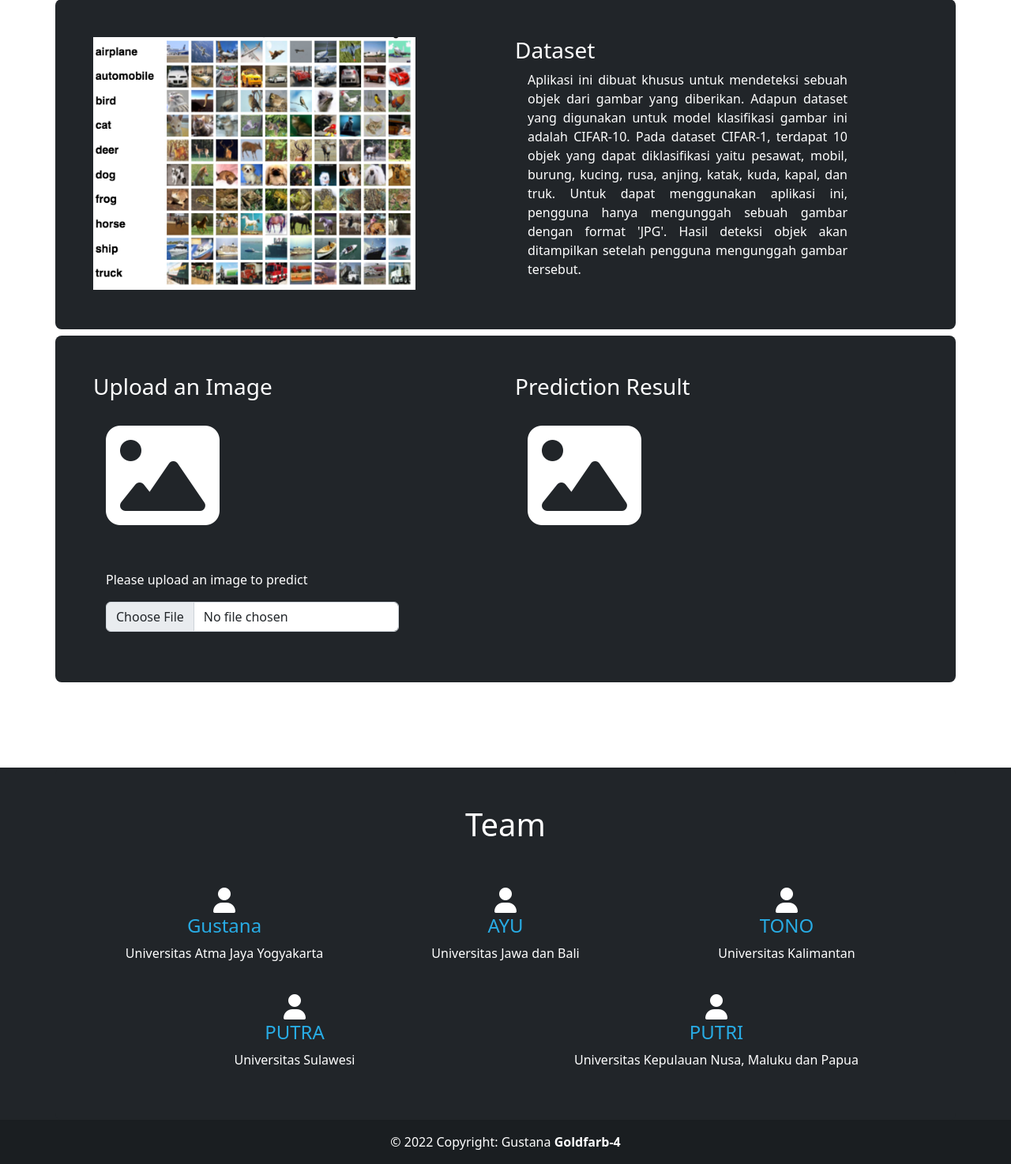
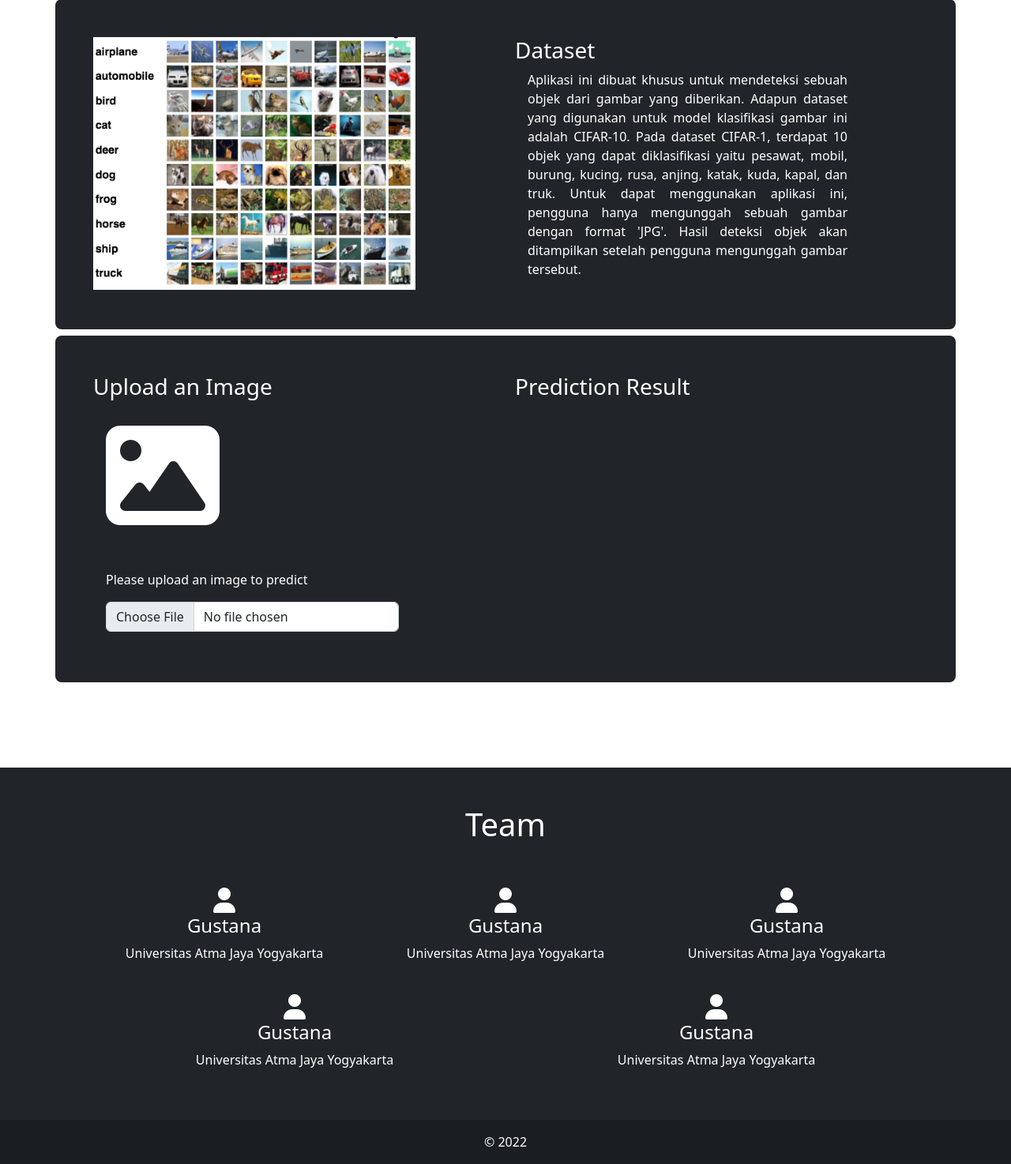
Before and after one commit to Gustana/ASK-PRO, a Python web app: template templates/index.html in a window 1280 px wide. Shown: the part 909-2383 px from the top of the page at 79% size. Run offline with Jinja, Linux system fonts and the light colour scheme; the template is opened without the code that fills it, so the values that code supplies are empty; some libraries are stand-ins or nearby versions.

Commit message:
update footer

```diff
--- a/static/js/client_side.js
+++ b/static/js/client_side.js
@@ -198,7 +198,7 @@ function isInViewport(el) {
 function onImgSelected(event){
   //show loading
   $('#predictLoad').css('display', 'block')
-  $('#predictIconPlaceholder').css('display', 'none')
+  // $('#predictIconPlaceholder').css('display', 'none')
   $('#predictionResTxt').css('display', 'none')
   var selectedImg = event.target.files[0]
 
@@ -254,10 +254,10 @@ function predictImg(uploadedImg){
 
 function generatePrediction(prediction_class){
   prediction_glob_class = classification_icon_map[prediction_class]
-  $('#predictIconPlaceholder').removeClass('fa-image '+prediction_glob_class).addClass(prediction_glob_class)
+  // $('#predictIconPlaceholder').removeClass('fa-image '+prediction_glob_class).addClass(prediction_glob_class)
 
   $('#predictLoad').css('display', 'none')
-  $('#predictIconPlaceholder').css('display', 'block')
+  // $('#predictIconPlaceholder').css('display', 'block')
 
   //show prediction text and set the value
   $('#predictionResTxt').css('display', 'block')
--- a/templates/index.html
+++ b/templates/index.html
@@ -110,7 +110,7 @@
                         <div class="spinner-border text-warning ms-5" role="status" id="predictLoad" style="width: 3rem; height: 3rem;">
                             <span class="visually-hidden">Loading...</span>
                         </div>
-                        <i class="fa-solid fa-image fa-9x ms-3" id="predictIconPlaceholder"></i>
+                        <!-- <i class="fa-solid fa-image fa-9x ms-3" id="predictIconPlaceholder"></i> -->
                         <p class="fs-4 ms-4 text-warning" id="predictionResTxt">Car</p>
                     </div>
                 </div>
@@ -129,39 +129,37 @@
                 <div class="row">
                     <div class="col-sm-4">
                         <i class="fa-solid fa-user fa-2x"></i>
-                        <h4>Gustana</h4>
+                        <p class="h4">Gustana</p>
                         <p>Universitas Atma Jaya Yogyakarta</p>
                     </div>
                     <div class="col-sm-4">
                         <i class="fa-solid fa-user fa-2x"></i>
-                        <h4>AYU</h4>
-                        <p>Universitas Jawa dan Bali</p>
+                        <p class="h4">Gustana</p>
+                        <p>Universitas Atma Jaya Yogyakarta</p>
                     </div>
                     <div class="col-sm-4">
                         <i class="fa-solid fa-user fa-2x"></i>
-                        <h4>TONO</h4>
-                        <p>Universitas Kalimantan</p>
+                        <p class="h4">Gustana</p>
+                        <p>Universitas Atma Jaya Yogyakarta</p>
                     </div>
                 </div>
 
                 <div class="row mt-4">
                     <div class="col-sm-6">
                         <i class="fa-solid fa-user fa-2x"></i>
-                        <h4>PUTRA</h4>
-                        <p>Universitas Sulawesi</p>
+                        <p class="h4">Gustana</p>
+                        <p>Universitas Atma Jaya Yogyakarta</p>
                     </div>
                     <div class="col-sm-6">
                         <i class="fa-solid fa-user fa-2x"></i>
-                        <h4>PUTRI</h4>
-                        <p>Universitas Kepulauan Nusa, Maluku dan Papua</p>
+                        <p class="h4">Gustana</p>
+                        <p>Universitas Atma Jaya Yogyakarta</p>
                     </div>
                 </div>
             </div>
         </div>
 
-        <div class="text-center p-3" style="background-color: rgba(0, 0, 0, 0.2);">
-        © 2022 Copyright: Gustana <strong>Goldfarb-4</strong>
-        </div>
+        <div class="text-center p-3" style="background-color: rgba(0, 0, 0, 0.2);">© 2022</div>
     </footer>
 
     <script src={{ url_for('static', filename='/js/jquery_3.6.1.min.js') }}></script>
```
Also changed, not shown: 1 other file.
